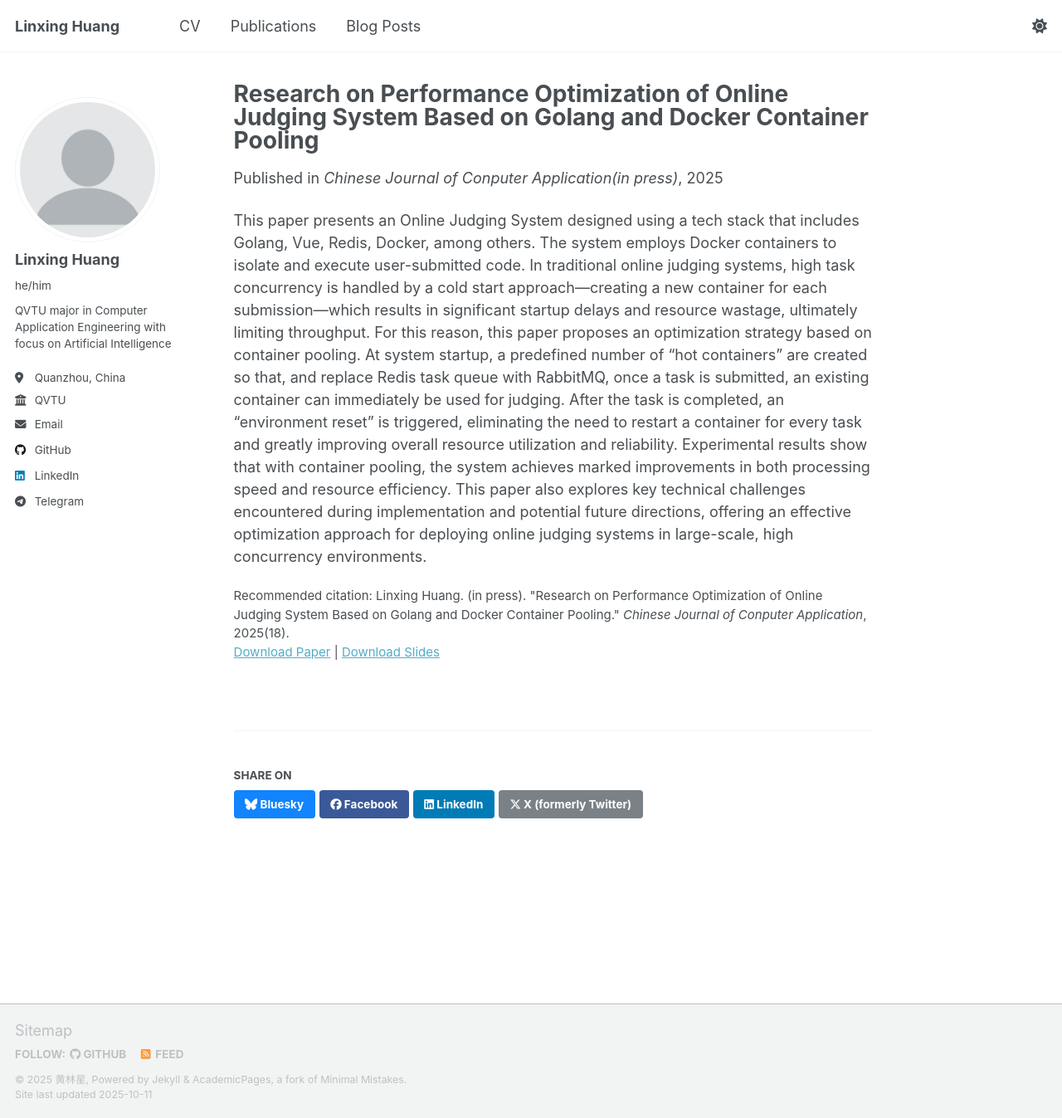
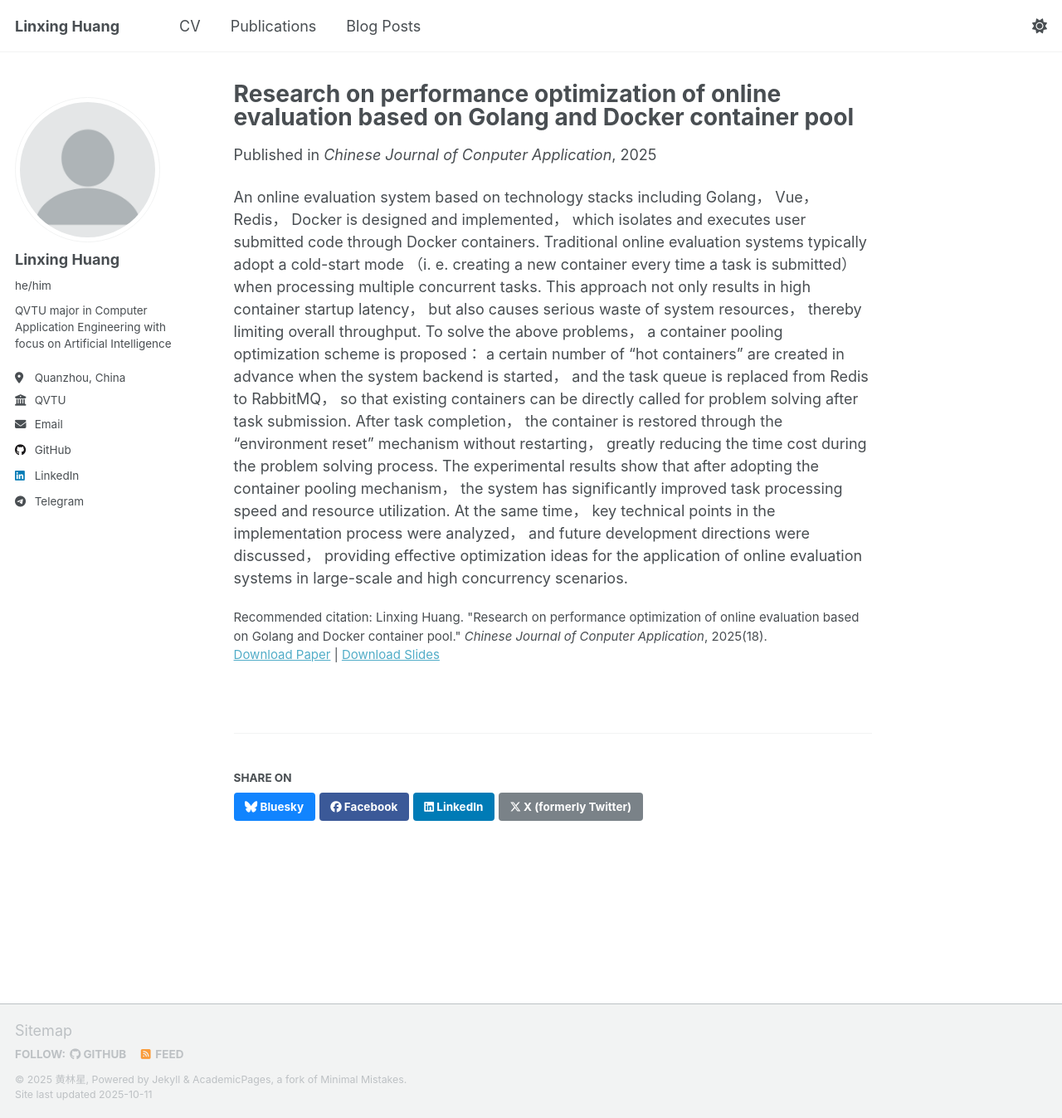
Before and after one commit to LanceHuang245/LanceHuang245.github.io, a Jekyll site: the page built from _publications/2025-03-12-2025-oj-performance-optimization.md, in a window 1280 px wide and 1347 px high. Shown: the whole window at 83% size. Built offline with Jekyll 4.4.1, drawn with Linux system fonts in a browser that asks for light colours; a script that is not in the unit is left out.

Commit message:
docs: publication update

```diff
--- a/_publications/2025-03-12-2025-oj-performance-optimization.md
+++ b/_publications/2025-03-12-2025-oj-performance-optimization.md
@@ -1,14 +1,14 @@
 ---
-title: "Research on Performance Optimization of Online Judging System Based on Golang and Docker Container Pooling"
+title: "Research on performance optimization of online evaluation based on Golang and Docker container pool"
 collection: publications
 category: manuscripts
 permalink: /publication/2025-oj-performance-optimization
 excerpt: 'This paper proposes an optimization strategy based on container pooling for Online Judging systems to address the significant startup delays and resource wastage associated with creating new containers for each submission. By pre-creating “hot containers” and resetting their environment after each task, this approach eliminates the need to restart a container for every submission, greatly improving resource utilization and system reliability.'
-date: 2025-03-12
-venue: 'Chinese Journal of Conputer Application(in press)'
+date: 2025-09-24
+venue: 'Chinese Journal of Conputer Application'
 slidesurl: ''
-paperurl: ''
-citation: 'Linxing Huang. (in press). &quot;Research on Performance Optimization of Online Judging System Based on Golang and Docker Container Pooling.&quot; <i>Chinese Journal of Conputer Application</i>, 2025(18).'
+paperurl: 'http://jsjyywz.ijournals.cn/jsjyywz/article/pdf/20251837'
+citation: 'Linxing Huang. &quot;Research on performance optimization of online evaluation based on Golang and Docker container pool.&quot; <i>Chinese Journal of Conputer Application</i>, 2025(18).'
 ---
 
-This paper presents an Online Judging System designed using a tech stack that includes Golang, Vue, Redis, Docker, among others. The system employs Docker containers to isolate and execute user-submitted code. In traditional online judging systems, high task concurrency is handled by a cold start approach—creating a new container for each submission—which results in significant startup delays and resource wastage, ultimately limiting throughput. For this reason, this paper proposes an optimization strategy based on container pooling. At system startup, a predefined number of “hot containers” are created so that, and replace Redis task queue with RabbitMQ, once a task is submitted, an existing container can immediately be used for judging. After the task is completed, an “environment reset” is triggered, eliminating the need to restart a container for every task and greatly improving overall resource utilization and reliability. Experimental results show that with container pooling, the system achieves marked improvements in both processing speed and resource efficiency. This paper also explores key technical challenges encountered during implementation and potential future directions, offering an effective optimization approach for deploying online judging systems in large-scale, high concurrency environments.
+An online evaluation system based on technology stacks including Golang， Vue， Redis， Docker is designed and implemented， which isolates and executes user submitted code through Docker containers. Traditional online evaluation systems typically adopt a cold-start mode （i. e. creating a new container every time a task is submitted） when processing multiple concurrent tasks. This approach not only results in high container startup latency， but also causes serious waste of system resources， thereby limiting overall throughput. To solve the above problems， a container pooling optimization scheme is proposed： a certain number of “hot containers” are created in advance when the system backend is started， and the task queue is replaced from Redis to RabbitMQ， so that existing containers can be directly called for problem solving after task submission. After task completion， the container is restored through the “environment reset” mechanism without restarting， greatly reducing the time cost during the problem solving process. The experimental results show that after adopting the container pooling mechanism， the system has significantly improved task processing speed and resource utilization. At the same time， key technical points in the implementation process were analyzed， and future development directions were discussed， providing effective optimization ideas for the application of online evaluation systems in large-scale and high concurrency scenarios.
```
